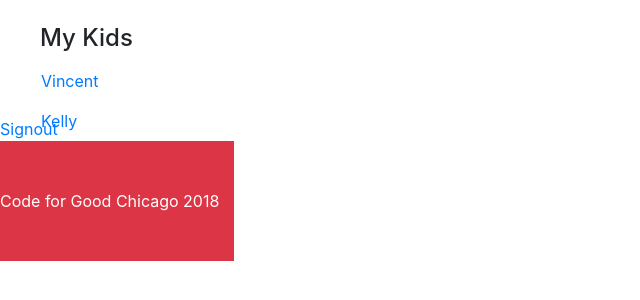
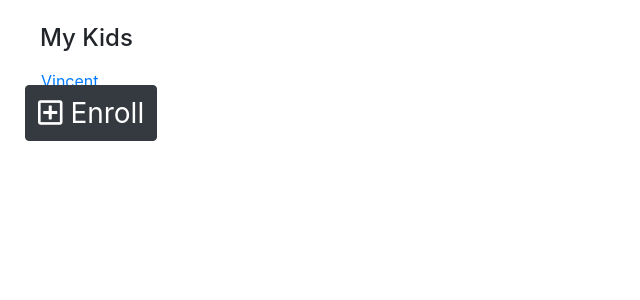
Before and after one commit to Chicago18/team-9, a Flask app: template templates/grades.html in a window 1280 px wide. Shown: the part 76-376 px from the top of the page, without its empty margins (0-640 px from the left). Run offline with Flask 2, Linux system fonts and the light colour scheme; the template is opened without the code that fills it, so the values that code supplies are empty; some libraries are stand-ins or nearby versions.

Commit message:
enroll button

```diff
--- a/templates/grades.html
+++ b/templates/grades.html
@@ -12,6 +12,8 @@
     <script src="https://cdnjs.cloudflare.com/ajax/libs/popper.js/1.14.3/umd/popper.min.js" integrity="sha384-ZMP7rVo3mIykV+2+9J3UJ46jBk0WLaUAdn689aCwoqbBJiSnjAK/l8WvCWPIPm49" crossorigin="anonymous"></script>
     <link rel="stylesheet" href="https://stackpath.bootstrapcdn.com/bootstrap/4.1.3/css/bootstrap.min.css" integrity="sha384-MCw98/SFnGE8fJT3GXwEOngsV7Zt27NXFoaoApmYm81iuXoPkFOJwJ8ERdknLPMO" crossorigin="anonymous">
     <script src="https://stackpath.bootstrapcdn.com/bootstrap/4.1.3/js/bootstrap.min.js" integrity="sha384-ChfqqxuZUCnJSK3+MXmPNIyE6ZbWh2IMqE241rYiqJxyMiZ6OW/JmZQ5stwEULTy" crossorigin="anonymous"></script>
+        <link rel="stylesheet" href="https://use.fontawesome.com/releases/v5.4.1/css/all.css" integrity="sha384-5sAR7xN1Nv6T6+dT2mhtzEpVJvfS3NScPQTrOxhwjIuvcA67KV2R5Jz6kr4abQsz" crossorigin="anonymous">
+
 
     <script type="text/javascript" src="https://www.gstatic.com/charts/loader.js"></script>
     <script type="text/javascript">
@@ -85,7 +87,6 @@
     position: absolute;
     display: inline-block;
     bottom: 0;
-    left: 15px;
 }
     </style>
 
@@ -107,12 +108,12 @@
 <h4 style="padding-left:40px;padding-top: 0px">My Kids</h4>
 <div class="row">
 
-    <div class="col-md-2" style="padding-left:40px;min-height: 100%">
+    <div class="col-md-2" style="padding-left:40px;min-height: 80%">
         <ul class="nav nav-pills nav-pills-rose flex-column">
           <li id="vincent" class="nav-item"><a class="nav-link" href="#tab1" data-toggle="tab">Vincent</a></li>
           <li id="kelly" class="nav-item"><a class="nav-link" href="#tab2" data-toggle="tab">Kelly</a></li>
           <ul id="enrollnew" class="nav nav-sidebar">
-              <li><a href="#">Signout</a></li>
+              <li><button class="btn btn-dark" style="font-size:28px;"><i class="far fa-plus-square"></i>&nbsp;Enroll</button></li>
           </ul>
         </ul>
 
@@ -139,11 +140,7 @@
 </div>
 
 
-<footer class="py-5 bg-danger">
-      <div class="container">
-        <p class="m-0 text-center text-white">Code for Good Chicago 2018</p>
-      </div>
-    </footer>
+
 
 
 </body>
```
